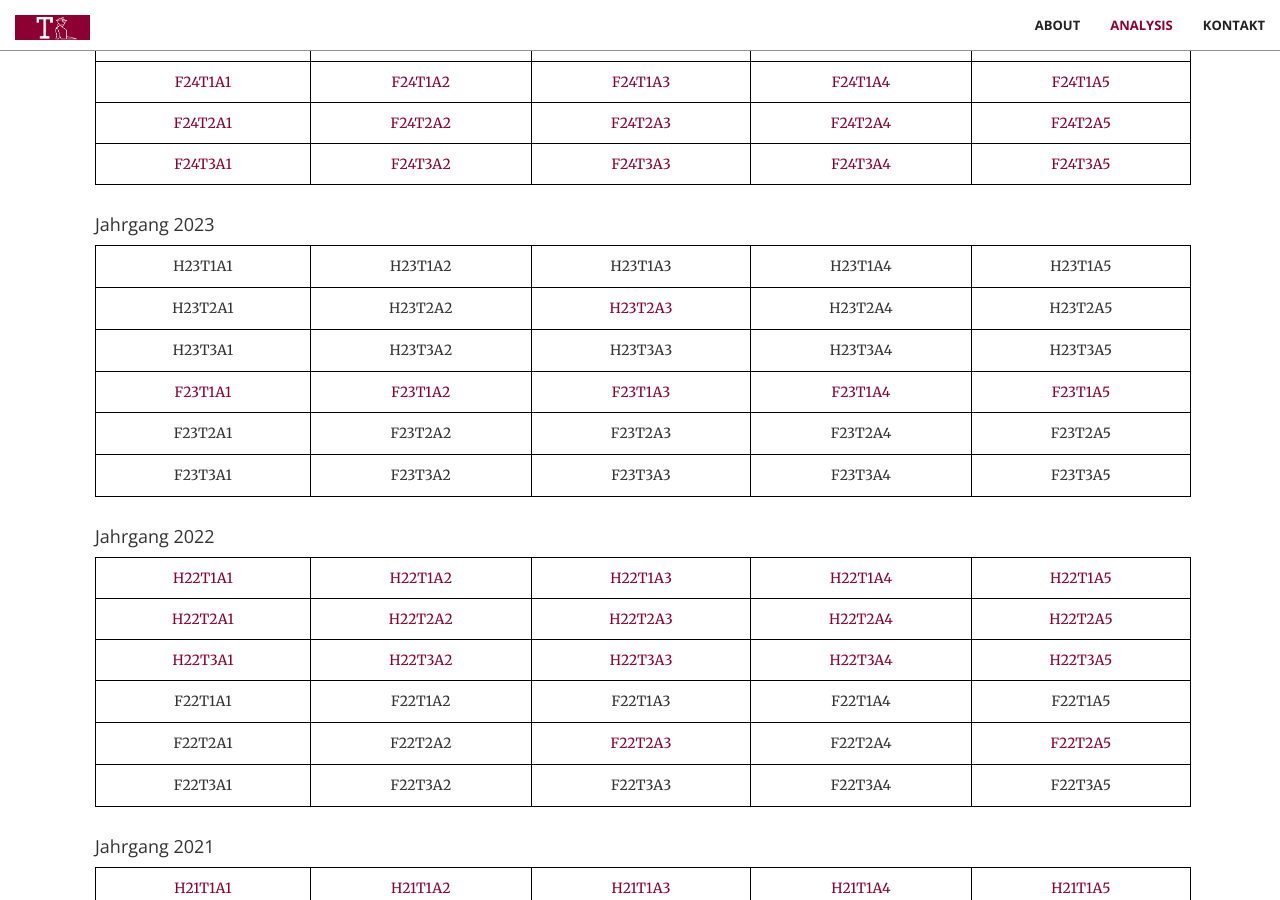
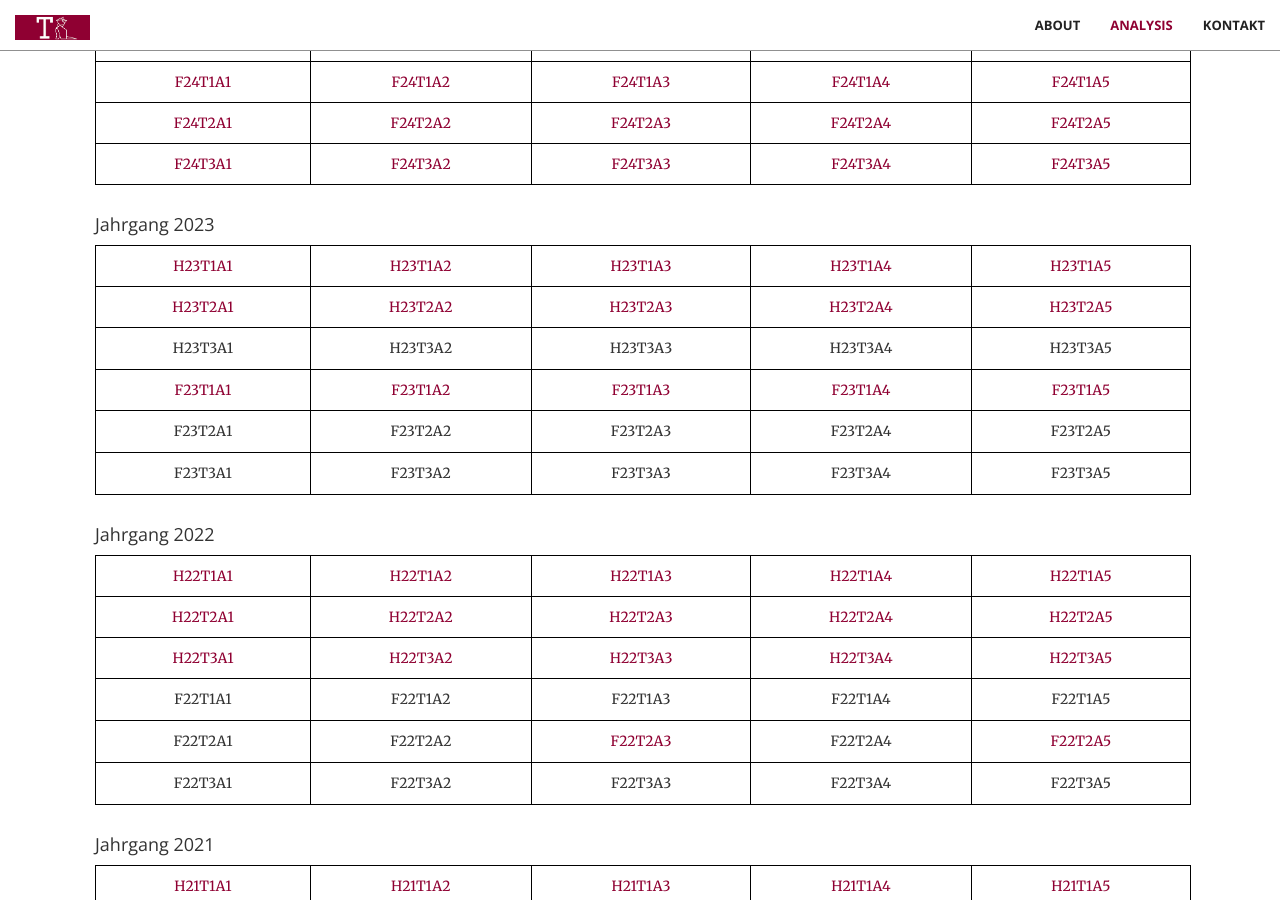
Before and after one commit to trabaldini/trabaldini.github.io, a Jekyll site: the page built from index.html, in a window 1280 px wide and 900 px high, scrolled down 1877 px. Built offline with Jekyll 4.4.1, drawn with Linux system fonts in a browser that asks for light colours; some web fonts are replaced.

Commit message:
adds H23T1 and H23T2 solutions

```diff
--- a/_includes/math.html
+++ b/_includes/math.html
@@ -141,36 +141,36 @@
                         <tbody>
                             <tr>
                                 <td>
-                                    <p>H23T1A1</p>
+                                    <a href="aufg/H23T1A1_FT.pdf" target="_blank">H23T1A1</a>
                                 </td>
                                 <td>
-                                    <p>H23T1A2</p>
+                                    <a href="aufg/H23T1A2_DGL.pdf" target="_blank">H23T1A2</a>
                                 </td>
                                 <td>
-                                    <p>H23T1A3</p>
+                                    <a href="aufg/H23T1A3_DGL.pdf" target="_blank">H23T1A3</a>
                                 </td>
                                 <td>
-                                    <p>H23T1A4</p>
+                                    <a href="aufg/H23T1A4_FT.pdf" target="_blank">H23T1A4</a>
                                 </td>
                                 <td>
-                                    <p>H23T1A5</p>
+                                    <a href="aufg/H23T1A5_RA.pdf" target="_blank">H23T1A5</a>
                                 </td>
                             </tr>
                             <tr>
                                 <td>
-                                    <p>H23T2A1</p>
+                                    <a href="aufg/H23T2A1_FT.pdf" target="_blank">H23T2A1</a>
                                 </td>
                                 <td>
-                                    <p>H23T2A2</p>
+                                    <a href="aufg/H23T2A2_RA.pdf" target="_blank">H23T2A2</a>
                                 </td>
                                 <td>
                                     <a href="aufg/H23T2A3_DGL.pdf" target="_blank">H23T2A3</a>
                                 </td>
                                 <td>
-                                    <p>H23T2A4</p>
+                                    <a href="aufg/H23T2A4_DGL.pdf" target="_blank">H23T2A4</a>
                                 </td>
                                 <td>
-                                    <p>H23T2A5</p>
+                                    <a href="aufg/H23T2A5_FT.pdf" target="_blank">H23T2A5</a>
                                 </td>
                             </tr>
                             <tr>
```
Also changed, not shown: 10 other files.
